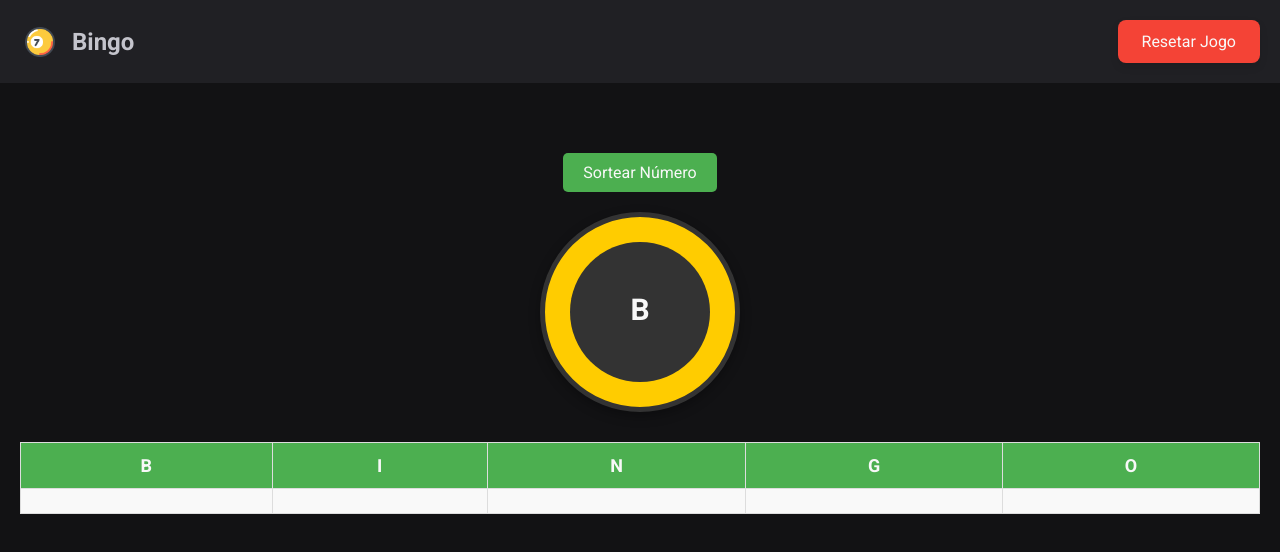
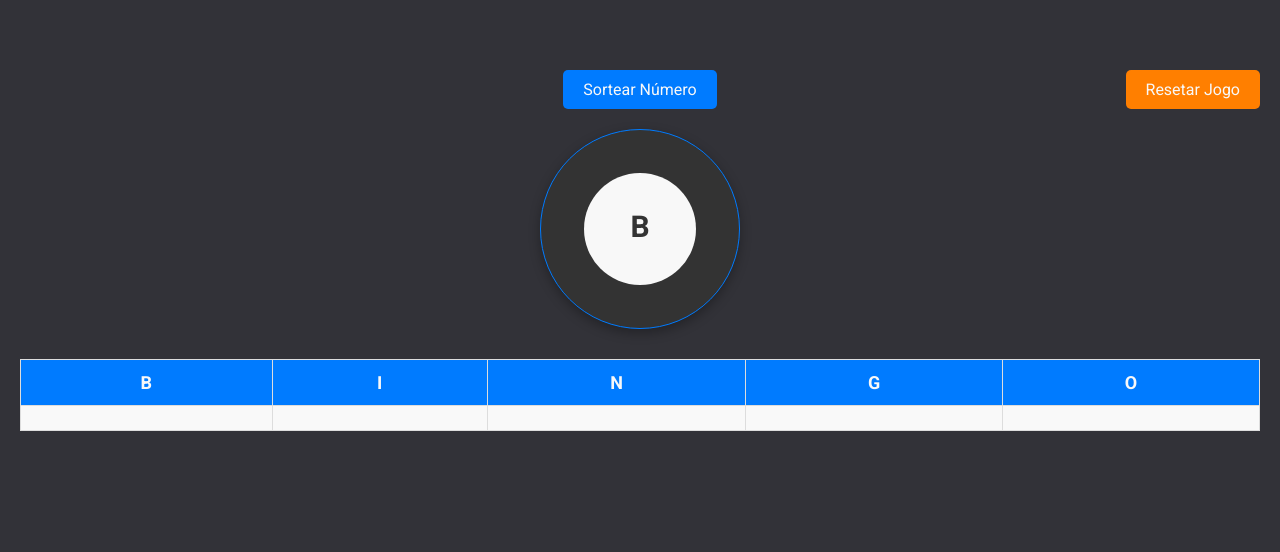
Before and after one commit to victormoni/BingoBlitz, a React (Vite) app: page / in a window 1280 px wide. Shown: the top 552 px of the page. Built offline with nearby package versions, Linux system fonts and the light colour scheme.

Commit message:
[Fix] updated css

```diff
--- a/src/App.tsx
+++ b/src/App.tsx
@@ -1,13 +1,10 @@
-// src/App.tsx
-import { Header } from './components/Header'; // Seu componente Header
-import { NumberPicker } from './components/NumberPicker';// Componente que criamos
+import { NumberPicker } from './components/NumberPicker';
 import './global.css';
 import styles from './App.module.css';
 
 function App() {
   return (
     <div className={styles.app}>
-      <Header />
       <NumberPicker />
     </div>
   );
--- a/src/components/Header.module.css
+++ /dev/null
@@ -1,35 +0,0 @@
-.header {
-    background: var(--gray-800);
-    display: flex;
-    justify-content: space-between;
-    padding: 1.25rem;
-    align-items: center;
-}
-
-.header div {
-    display: flex;
-    align-items: center;
-}
-
-.header img {
-    height: 2.5rem;
-    margin-right: 0.75rem;
-}
-
-.header button {
-    padding: 0.75rem 1.5rem;
-    background-color: #f44336;
-    color: #f8f8f8;
-    border: none;
-    border-radius: 0.5rem;
-    font-size: 1rem;
-    cursor: pointer;
-    transition: all 0.3s ease;
-    box-shadow: 0 4px 8px rgba(0, 0, 0, 0.1);
-}
-
-.header button:hover {
-    transform: scale(1.05);
-    box-shadow: 0 6px 12px rgba(0, 0, 0, 0.15);
-    background-color: #e53935;
-}
--- a/src/components/Header.tsx
+++ /dev/null
@@ -1,14 +0,0 @@
-import styles from './Header.module.css'
-import billarBall from '../assets/icons8-bola-de-bilhar-64.png'
-
-export function Header() {
-    return (
-        <header className={styles.header}>
-            <div>
-                <img src={billarBall} alt="Bingo" />
-                <h2>Bingo</h2>
-            </div>
-            <button>Resetar Jogo</button>
-        </header>
-    )
-}
--- a/src/components/NumberPicker.module.css
+++ b/src/components/NumberPicker.module.css
@@ -2,12 +2,13 @@
   text-align: center;
   margin-top: 3.125rem;
   padding: 1.25rem 1.25rem;
+  position: relative;
 }
 
 .button {
   padding: 0.625rem 1.25rem;
   font-size: 1rem;
-  background-color: #4caf50;
+  background-color: #007bff;
   color: #f8f8f8;
   border: none;
   border-radius: 0.3125rem;
@@ -15,7 +16,7 @@
 }
 
 .button:hover {
-  background-color: #45a049;
+  background-color: #0059FF;
 }
 
 .roulette {
@@ -27,30 +28,17 @@
   justify-content: center;
   align-items: center;
   position: relative;
-  background-color: #ffcc00;
-  border: 0.3125rem solid #333;
+  background-color: #333;
+  border: 0.09rem solid #007bff;
   box-shadow: 0 0.25rem 0.75rem rgba(0, 0, 0, 0.3);
   transition: transform 0.5s ease-out;
 }
 
-.spinning {
-  animation: spin 1s linear;
-}
-
-@keyframes spin {
-  0% {
-    transform: rotate(0deg);
-  }
-  100% {
-    transform: rotate(1440deg);
-  }
-}
-
-.blackBall {
-  width: 8.75rem;
-  height: 8.75rem;
+.innerBall {
+  width: 7rem;
+  height: 7rem;
   border-radius: 50%;
-  background-color: #333;
+  background-color: #f8f8f8;
   display: flex;
   justify-content: center;
   align-items: center;
@@ -61,7 +49,7 @@
 
 .numberDisplay {
   text-align: center;
-  color: #f8f8f8;
+  color: #333;
   display: flex;
   flex-direction: column;
   justify-content: center;
@@ -72,21 +60,50 @@
   font-size: 1.875rem;
   font-weight: bold;
   margin-bottom: 0.3125rem;
+  color: #333;
 }
 
 .number {
   font-size: 2.5rem;
   font-weight: bold;
+  color: #333;
 }
 
 .questionMark {
-  font-size: 3.125rem;
+  display: inline-block;
+  transform: translateZ(1px);
 }
+.questionMark:after {
+  content: '';
+  display: inline-block;
+  width: 48px;
+  height: 48px;
+  margin: 8px;
+  border-radius: 50%;
+  background: #333;
+  animation: coin-flip 2.4s cubic-bezier(0, 0.2, 0.8, 1) infinite;
+}
+@keyframes coin-flip {
+  0%, 100% {
+    animation-timing-function: cubic-bezier(0.5, 0, 1, 0.5);
+  }
+  0% {
+    transform: rotateY(0deg);
+  }
+  50% {
+    transform: rotateY(1800deg);
+    animation-timing-function: cubic-bezier(0, 0.5, 0.5, 1);
+  }
+  100% {
+    transform: rotateY(3600deg);
+  }
+}
+
 
 .number {
   font-size: 2.5rem;
   font-weight: bold;
-  color: #f8f8f8;
+  color: #333;
 }
 
 .table {
@@ -109,7 +126,7 @@ th, td {
 }
 
 th {
-  background-color: #4caf50;
+  background-color: #007bff;
   color: #f8f8f8;
 }
 
@@ -121,3 +138,20 @@ td {
 td:first-child, td:nth-child(2), td:nth-child(3), td:nth-child(4), td:last-child {
   font-weight: bold;
 }
+
+.resetButton {
+  padding: 0.625rem 1.25rem;
+  font-size: 1rem;
+  background-color: #ff7f00;
+  color: #f8f8f8;
+  border: none;
+  border-radius: 0.3125rem;
+  cursor: pointer;
+  position: absolute;
+  top: 1.25rem;
+  right: 1.25rem;
+}
+
+.resetButton:hover {
+  background-color: #ff7f00;
+}
--- a/src/components/NumberPicker.tsx
+++ b/src/components/NumberPicker.tsx
@@ -56,20 +56,37 @@ export function NumberPicker() {
     }, 1000);
   };
 
+  const resetGame = () => {
+    setNumber(null);
+    setIsSpinning(false);
+    setDrawnNumbers({
+      B: [],
+      I: [],
+      N: [],
+      G: [],
+      O: [],
+    });
+  };
+
   return (
     <div className={styles.container}>
       <button onClick={sortNumber} className={styles.button}>
         Sortear Número
       </button>
 
+      {/* Botão de Resetar Jogo */}
+      <button onClick={resetGame} className={styles.resetButton}>
+        Resetar Jogo
+      </button>
+
       {/* Animação da roleta */}
       <div className={`${styles.roulette} ${isSpinning ? styles.spinning : ''}`}>
         {/* Bola preta onde o número será exibido */}
-        <div className={styles.blackBall}>
+        <div className={styles.innerBall}>
           <div className={styles.numberDisplay}>
             {/* Exibe a letra acima e o número abaixo */}
             {isSpinning ? (
-              <span className={styles.questionMark}>?</span>
+              <span className={styles.questionMark}></span>
             ) : (
               <>
                 <div className={styles.letter}>{getLetterForNumber(number!)}</div>
--- a/src/global.css
+++ b/src/global.css
@@ -7,9 +7,6 @@
     --gray-700: #29292e;
     --gray-800: #202024;
     --gray-900: #121214;
-
-    --green-300: #00B37E;
-    --green-500: #00875f;
 }
 
 * {
@@ -20,7 +17,7 @@
 
 
 body {
-    background: var(--gray-900);
+    background: var(--gray-600);
     color: var(--gray-300);
     -webkit-font-smoothing: antialiased;
 }
```
